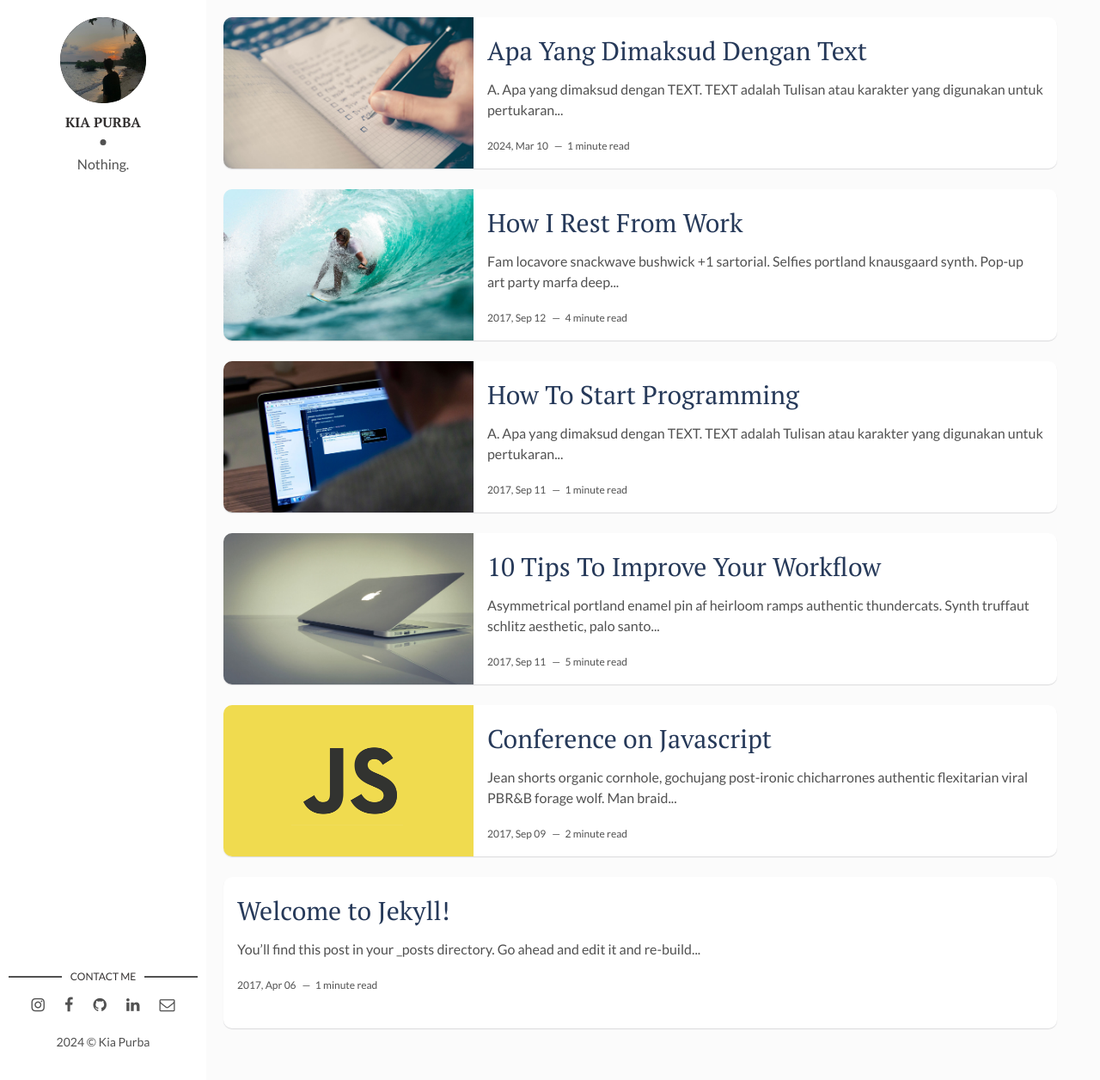
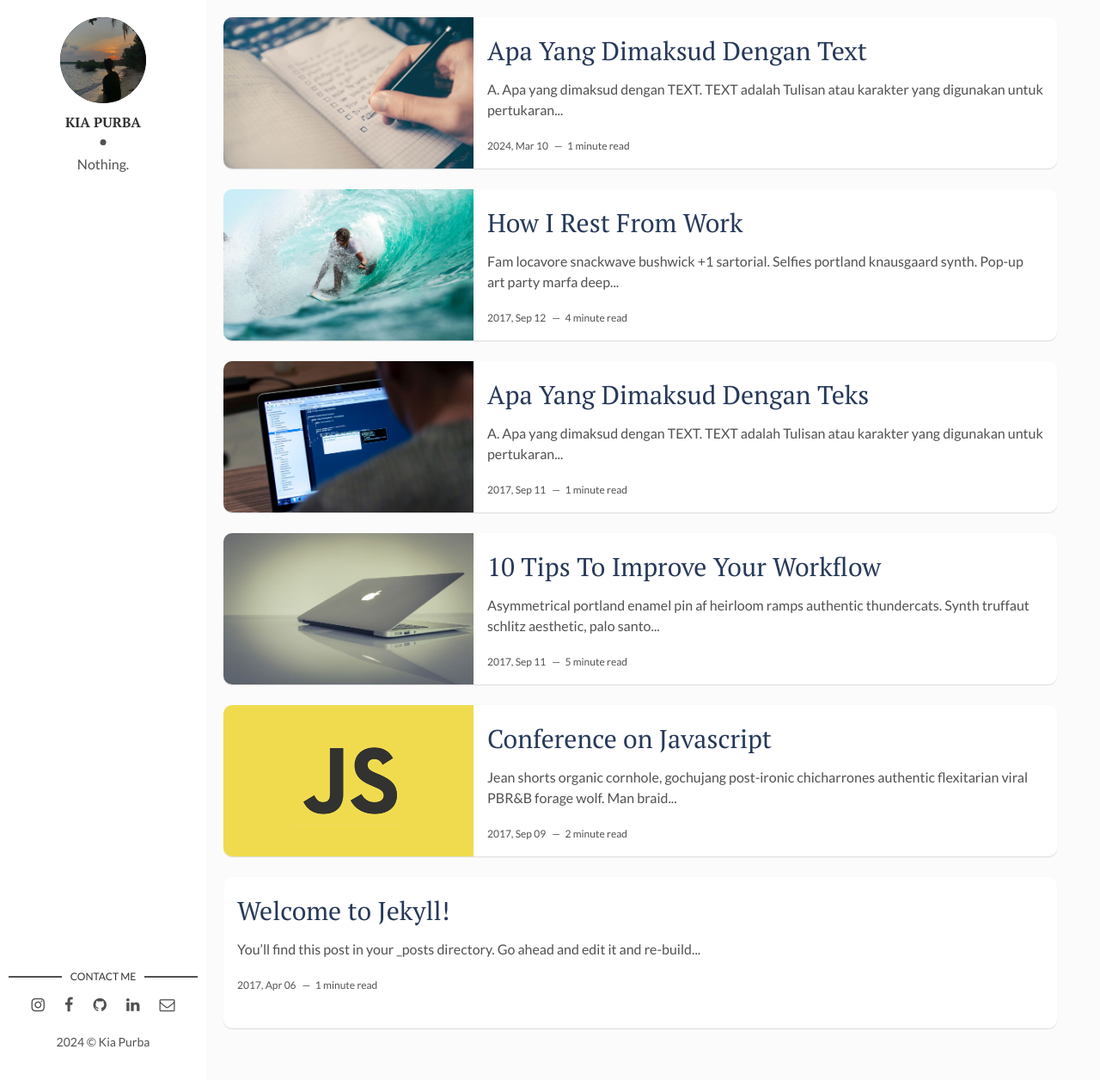
Before and after one commit to Kiaaa06/Kia, a Jekyll site: the page built from index.html, in a window 1280 px wide and 1256 px high. Shown: the whole window at 86% size. Built offline with Jekyll 4.4.1, drawn with Linux system fonts in a browser that asks for light colours; the list of posts is cut into pages by our own code.

Commit message:
Update 2017-09-12-how-to-start-programming.markdown

```diff
--- a/_posts/2017-09-12-how-to-start-programming.markdown
+++ b/_posts/2017-09-12-how-to-start-programming.markdown
@@ -1,6 +1,6 @@
 ---
 layout: post
-title: How To Start Programming
+title: Apa Yang Dimaksud Dengan Teks
 date: 2017-09-12 00:00:00 +0300
 description: You’ll find this post in your `_posts` directory. Go ahead and edit it and re-build the site to see your changes. # Add post description (optional)
 img: how-to-start.jpg # Add image post (optional)
```
